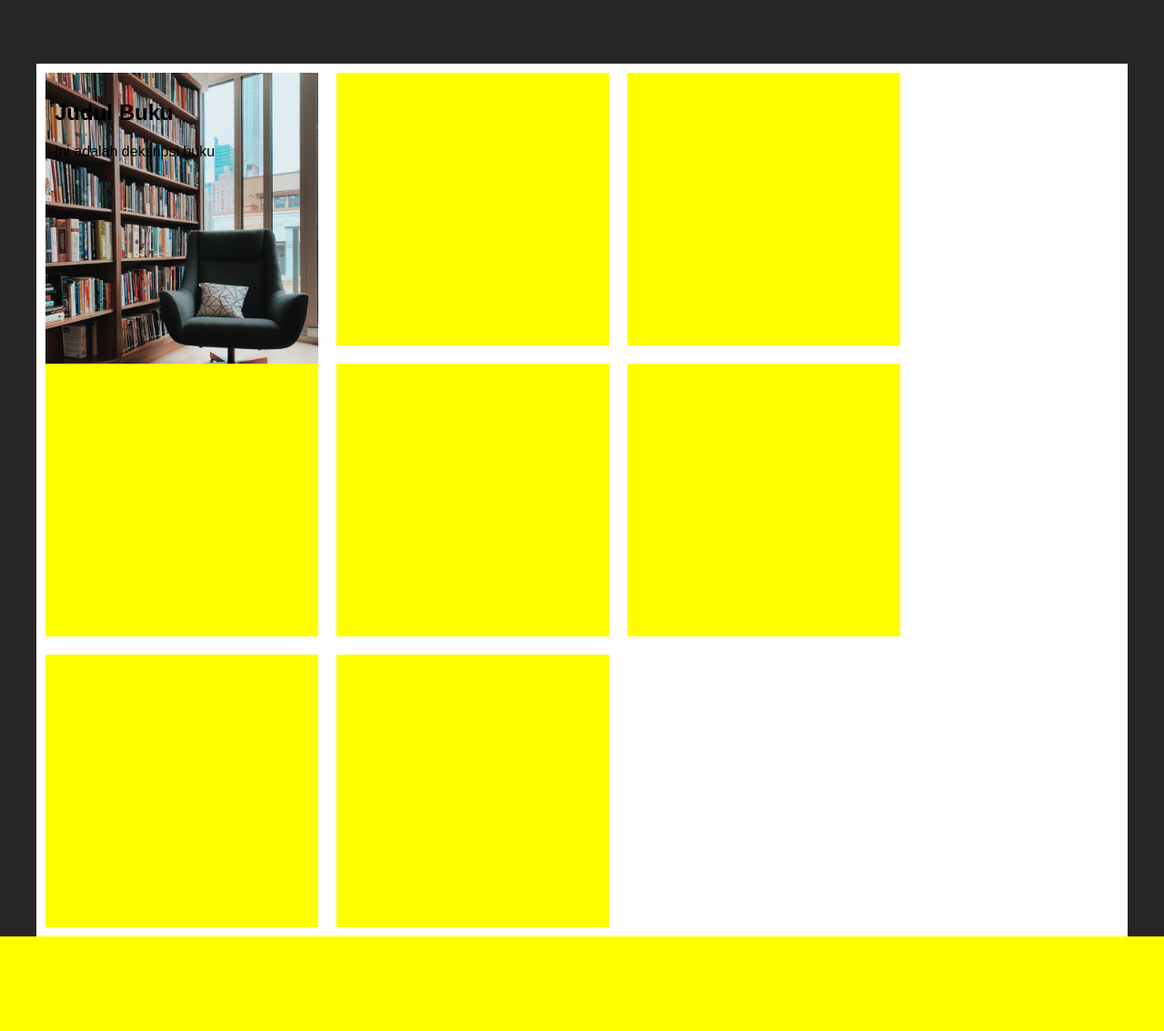
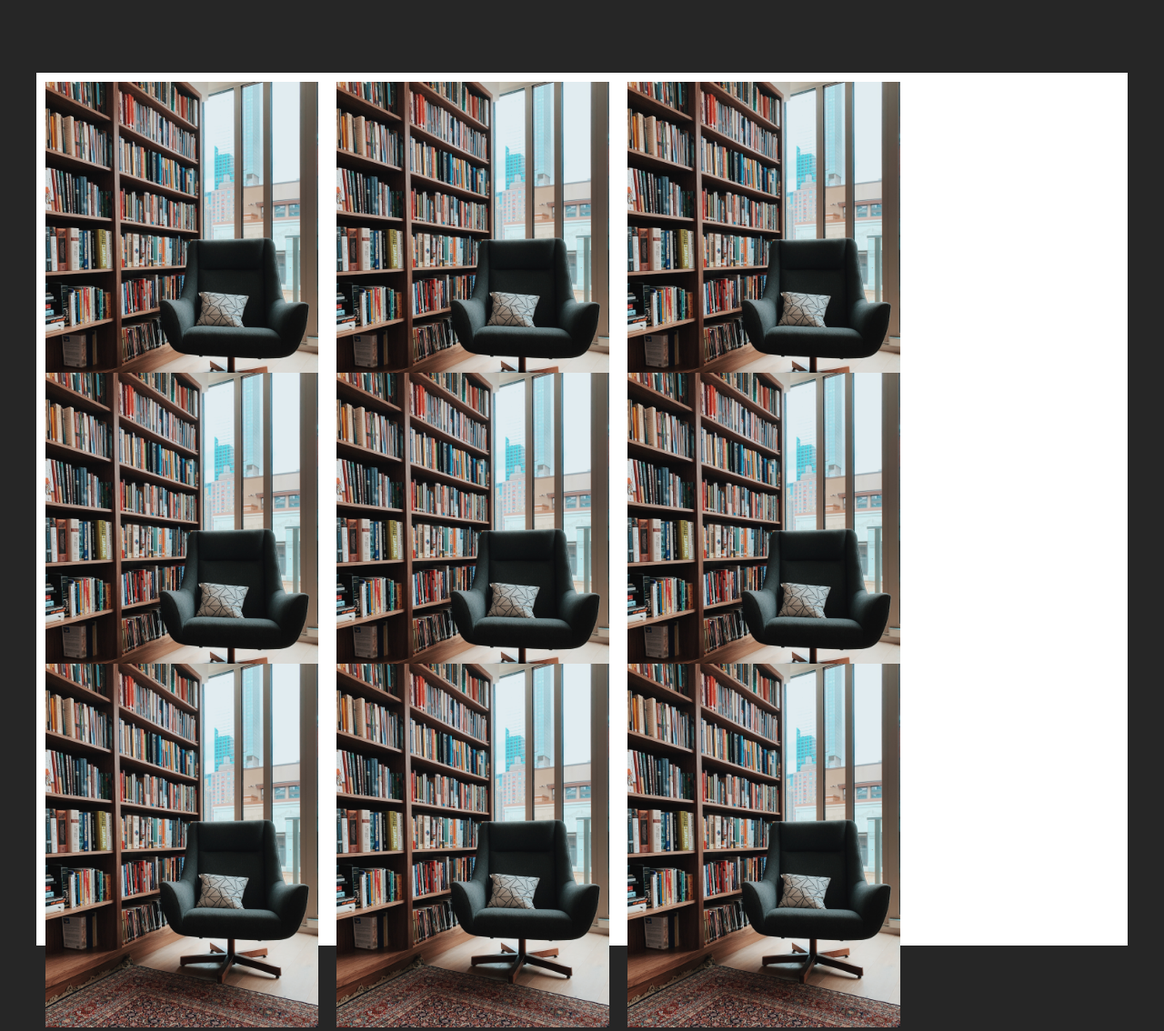
Before and after one commit to rian0502/SIPP, a PHP site: page /daftar_buku.html in a window 1280 px wide. Shown: the whole page at 91% size. Before the commit the page ends 1030 px from the top, so only its background shows below. Run offline with PHP 8.4, Linux system fonts and the light colour scheme.

Commit message:
Daftar Buku
ini udh gua tambahoin tinggal nyesuain margin sama banyak buku

```diff
--- a/daftar_buku.html
+++ b/daftar_buku.html
@@ -14,17 +14,100 @@
                 <img src="img1.jpg">
             </div>
             <div class="details">
+                <div class="content">
                 <h2>Judul Buku</h2>
-                <p>Ini adalah deksripsi buku</p>
+                <p>Pada hari minggu kuturut ayah kekota naik delman istimewa kududuk di muka kududuk di samping pak kusir yang sedang bekerja</p>
+                </div>
             </div>
         </div>
-        <div class="box"></div>
-        <div class="box"></div>
-        <div class="box"></div>
-        <div class="box"></div>
-        <div class="box"></div>
-        <div class="box"></div>
-        <div class="box"></div>
+        <div class="box">
+            <div class="imgBox">
+                <img src="img1.jpg">
+            </div>
+            <div class="details">
+                <div class="content">
+                <h2>Judul Buku</h2>
+                <p>Pada hari minggu kuturut ayah kekota naik delman istimewa kududuk di muka kududuk di samping pak kusir yang sedang bekerja</p>
+                </div>
+            </div>
+        </div>
+        <div class="box">
+            <div class="imgBox">
+                <img src="img1.jpg">
+            </div>
+            <div class="details">
+                <div class="content">
+                <h2>Judul Buku</h2>
+                <p>Pada hari minggu kuturut ayah kekota naik delman istimewa kududuk di muka kududuk di samping pak kusir yang sedang bekerja</p>
+                </div>
+            </div>
+        </div>
+        <div class="box">
+            <div class="imgBox">
+                <img src="img1.jpg">
+            </div>
+            <div class="details">
+                <div class="content">
+                <h2>Judul Buku</h2>
+                <p>Pada hari minggu kuturut ayah kekota naik delman istimewa kududuk di muka kududuk di samping pak kusir yang sedang bekerja</p>
+                </div>
+            </div>
+        </div>
+        <div class="box">
+            <div class="imgBox">
+                <img src="img1.jpg">
+            </div>
+            <div class="details">
+                <div class="content">
+                <h2>Judul Buku</h2>
+                <p>Pada hari minggu kuturut ayah kekota naik delman istimewa kududuk di muka kududuk di samping pak kusir yang sedang bekerja</p>
+                </div>
+            </div>
+        </div>
+        <div class="box">
+            <div class="imgBox">
+                <img src="img1.jpg">
+            </div>
+            <div class="details">
+                <div class="content">
+                <h2>Judul Buku</h2>
+                <p>Pada hari minggu kuturut ayah kekota naik delman istimewa kududuk di muka kududuk di samping pak kusir yang sedang bekerja</p>
+                </div>
+            </div>
+        </div>
+        <div class="box">
+            <div class="imgBox">
+                <img src="img1.jpg">
+            </div>
+            <div class="details">
+                <div class="content">
+                <h2>Judul Buku</h2>
+                <p>Pada hari minggu kuturut ayah kekota naik delman istimewa kududuk di muka kududuk di samping pak kusir yang sedang bekerja</p>
+                </div>
+            </div>
+        </div>
+        <div class="box">
+            <div class="imgBox">
+                <img src="img1.jpg">
+            </div>
+            <div class="details">
+                <div class="content">
+                <h2>Judul Buku</h2>
+                <p>Pada hari minggu kuturut ayah kekota naik delman istimewa kududuk di muka kududuk di samping pak kusir yang sedang bekerja</p>
+                </div>
+            </div>
+        </div>
+        <div class="box">
+            <div class="imgBox">
+                <img src="img1.jpg">
+            </div>
+            <div class="details">
+                <div class="content">
+                <h2>Judul Buku</h2>
+                <p>Pada hari minggu kuturut ayah kekota naik delman istimewa kududuk di muka kududuk di samping pak kusir yang sedang bekerja</p>
+                </div>
+            </div>
+        </div>
     </div>
 </body>
 </html>
--- a/styleBuku.css
+++ b/styleBuku.css
@@ -10,7 +10,7 @@ body
     width: 1200px;
     min-height: 50px;
     background: #fff;
-    margin: 70px auto 0;
+    margin: 80px auto 0;
     display: flex;
     flex-direction: row;
     flex-wrap: wrap;
@@ -46,5 +46,33 @@ body
     left: 10px;
     bottom: 10px;
     right: 10px;
-    background: rgba(0,0,0,0);
+    background: rgba(0,0,0,.8);
+    transform: scaleY(0);
+    transition: transform .5s;
 }
+.container .box:hover .details
+{
+    transform: scaleY(1);
+}
+.container .box .details .content
+{
+    position: absolute;
+    top: 50%;
+    transform: translateY(-50%);
+    text-align: center;
+    padding: 15px;
+    color: #fff;
+}
+.container .box .details .content h2
+{
+    margin: 0;
+    padding: 0;
+    font-size: 20px;
+    color: #ff0;
+}
+.container .box .details .content p
+{
+    margin: 20px 0 0;
+    padding: 0;
+
+}
```
